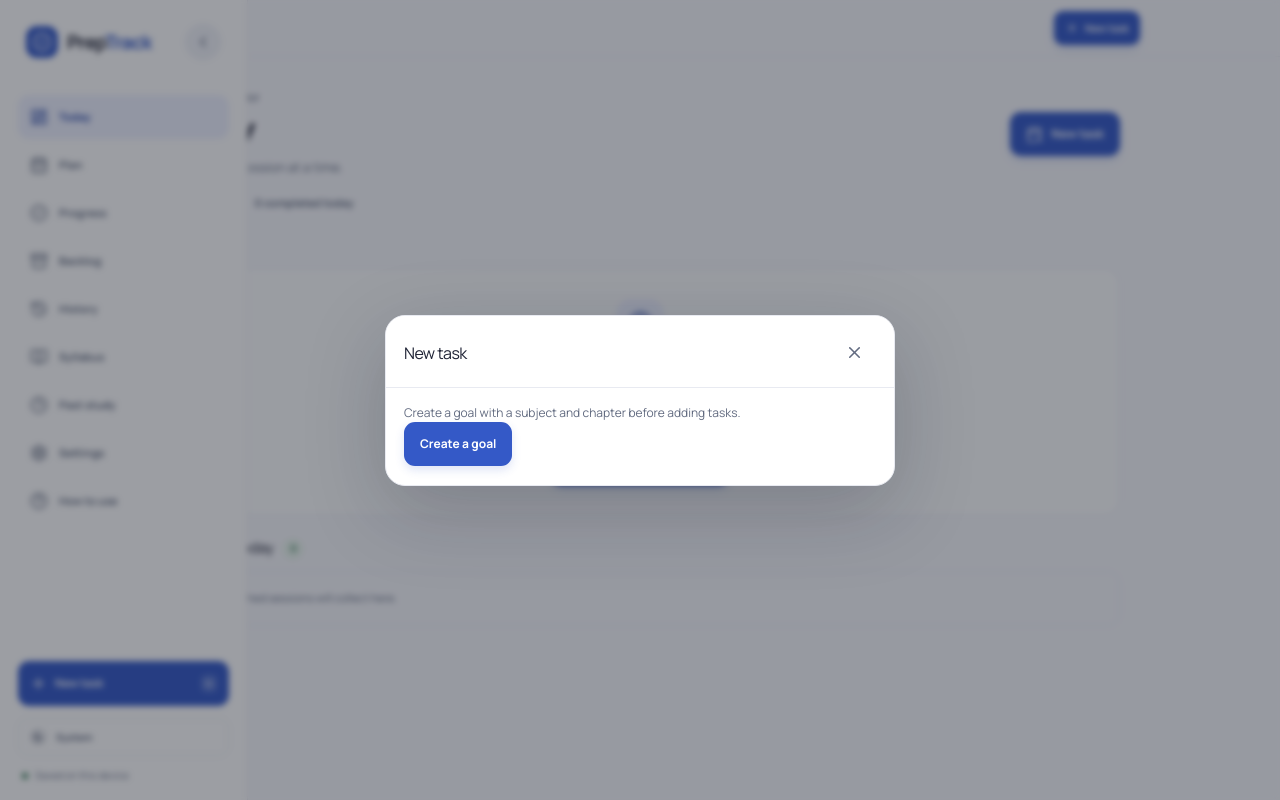
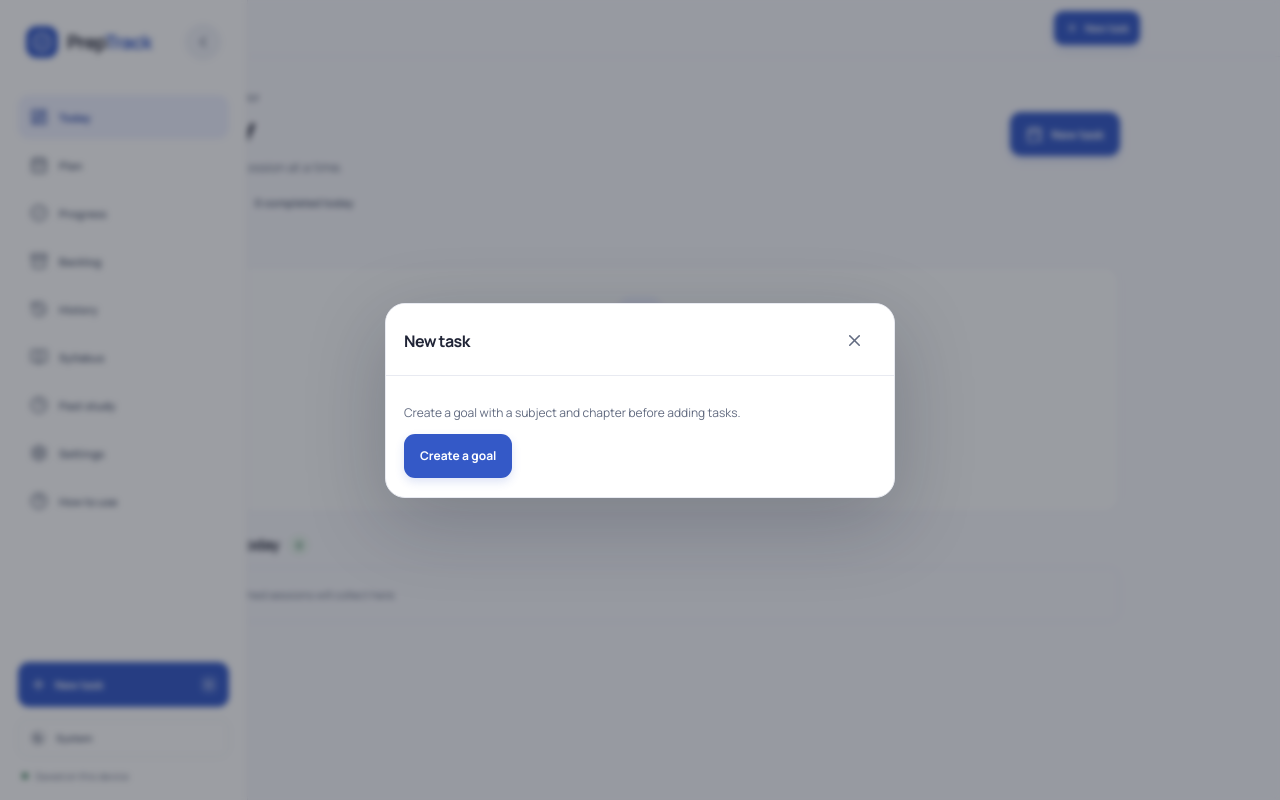
Before and after one commit to Mohammad-Faiz-Cloud-Engineer/PrepTrack, a React (Vite) app: page / in a window 1280 px wide. Both pictures are taken after a click on the button "New task". Built offline with nearby package versions, Linux system fonts and the light colour scheme.

Commit message:
Simplify styling and modal behavior

```diff
--- a/package.json
+++ b/package.json
@@ -21,14 +21,12 @@
     "zustand": "^5.0.3"
   },
   "devDependencies": {
-    "@tailwindcss/vite": "^4.0.0",
     "@types/node": "^22.10.5",
     "@types/react": "^18.3.18",
     "@types/react-dom": "^18.3.5",
     "@vitejs/plugin-react": "^4.3.4",
     "eslint": "^10.11.0",
     "eslint-plugin-react-hooks": "^7.1.1",
-    "tailwindcss": "^4.0.0",
     "typescript": "~5.7.2",
     "typescript-eslint": "^8.71.0",
     "vite": "^6.4.3",
--- a/src/App.tsx
+++ b/src/App.tsx
@@ -66,7 +66,7 @@ export default function App() {
   useEffect(() => {
     const key = (event: KeyboardEvent) => {
       if (event.key.toLowerCase() !== 'n' || event.ctrlKey || event.metaKey || event.altKey || /INPUT|TEXTAREA|SELECT/.test((event.target as HTMLElement).tagName) || (event.target as HTMLElement).isContentEditable) return;
-      if (document.querySelector('[role="dialog"]')) return;
+      if (document.querySelector('dialog[open], [role="dialog"]')) return;
       event.preventDefault(); openComposer();
     };
     window.addEventListener('keydown', key); return () => window.removeEventListener('keydown', key);
--- a/src/components/shared.tsx
+++ b/src/components/shared.tsx
@@ -6,29 +6,16 @@ import { formatDateIST, formatIST } from '../lib/time';
 const TASK_ICONS: Record<TaskType, string> = { Lecture: 'L', Practice: 'P', Revision: 'R' };
 
 export function Modal({ title, onClose, children, sheet = false }: { title: string; onClose: () => void; children: React.ReactNode; sheet?: boolean }) {
-  const panel = useRef<HTMLElement>(null); const closeRef = useRef(onClose);
-  useEffect(() => { closeRef.current = onClose; }, [onClose]);
+  const panel = useRef<HTMLDialogElement>(null);
   useEffect(() => {
-    const previous = document.activeElement instanceof HTMLElement ? document.activeElement : null;
-    const focusable = () => [...(panel.current?.querySelectorAll<HTMLElement>('button:not([disabled]), input:not([disabled]), select:not([disabled]), textarea:not([disabled]), [tabindex]:not([tabindex="-1"])') ?? [])];
-    if (!panel.current?.contains(document.activeElement)) (panel.current?.querySelector<HTMLElement>('[autofocus]') ?? focusable()[0])?.focus();
-    const onKeyDown = (event: KeyboardEvent) => {
-      if (event.key === 'Escape') { closeRef.current(); return; }
-      if (event.key !== 'Tab') return;
-      const items = focusable(); if (!items.length) return;
-      const first = items[0]; const last = items[items.length - 1];
-      if (event.shiftKey && (document.activeElement === first || !panel.current?.contains(document.activeElement))) { event.preventDefault(); last.focus(); }
-      else if (!event.shiftKey && (document.activeElement === last || !panel.current?.contains(document.activeElement))) { event.preventDefault(); first.focus(); }
-    };
-    window.addEventListener('keydown', onKeyDown);
-    return () => { window.removeEventListener('keydown', onKeyDown); previous?.focus(); };
+    const dialog = panel.current;
+    dialog?.showModal();
+    return () => dialog?.close();
   }, []);
-  return <div className={`modal-backdrop ${sheet ? 'sheet-backdrop' : ''}`} onMouseDown={event => { if (event.target === event.currentTarget) onClose(); }}>
-    <section className={`modal-panel ${sheet ? 'bottom-sheet' : ''}`} role="dialog" aria-modal="true" aria-label={title}>
+  return <dialog ref={panel} className={`modal-panel ${sheet ? 'bottom-sheet' : ''}`} aria-label={title} onCancel={event => { event.preventDefault(); onClose(); }} onClick={event => { if (event.target === event.currentTarget) onClose(); }}>
       <header className="modal-head"><h2>{title}</h2><button className="icon-button" aria-label="Close" onClick={onClose}><X size={19} /></button></header>
       {children}
-    </section>
-  </div>;
+  </dialog>;
 }
 
 export function TaskPath({ state, task, compact = false }: { state: AppState; task: Task; compact?: boolean }) {
--- a/src/styles.css
+++ b/src/styles.css
@@ -1,5 +1,3 @@
-@import "tailwindcss";
-
 :root {
   color-scheme: light;
   font-family: "Manrope", sans-serif;
@@ -337,9 +335,8 @@ input[type="checkbox"] { accent-color: var(--brand); width: 15px; height: 15px;
 .theme-select { width: 100%; justify-content: space-between; }
 .theme-select button { flex: 1; }
 
-.modal-backdrop { position: fixed; inset: 0; z-index: 60; display: flex; align-items: center; justify-content: center; padding: max(20px, env(safe-area-inset-top)) max(20px, env(safe-area-inset-right)) max(20px, env(safe-area-inset-bottom)) max(20px, env(safe-area-inset-left)); background: rgba(20, 24, 36, .42); backdrop-filter: blur(3px); animation: fade-in .15s ease-out; }
-.sheet-backdrop { padding: max(12px, env(safe-area-inset-top)) env(safe-area-inset-right) 0 env(safe-area-inset-left); }
-.modal-panel { width: min(100%, 510px); max-height: min(90dvh, 840px); overflow-y: auto; border: 1px solid var(--line); border-radius: 20px; background: var(--surface); box-shadow: var(--shadow-modal); animation: modal-in .18s ease-out; }
+dialog.modal-panel { position: fixed; inset: 0; width: min(calc(100% - 40px), 510px); max-height: min(90dvh, 840px); overflow-y: auto; margin: auto; padding: 0; border: 1px solid var(--line); border-radius: 20px; background: var(--surface); color: var(--text); box-shadow: var(--shadow-modal); animation: modal-in .18s ease-out; }
+dialog.modal-panel::backdrop { background: rgba(20, 24, 36, .42); backdrop-filter: blur(3px); animation: fade-in .15s ease-out; }
 .modal-head { position: sticky; top: 0; z-index: 2; display: flex; align-items: center; justify-content: space-between; gap: 12px; padding: 15px 18px 12px; border-bottom: 1px solid var(--line); background: var(--surface); }
 .modal-head h2 { margin: 0; font-size: 16px; letter-spacing: -.035em; }
 .composer-form, .detail-body { display: grid; gap: 14px; padding: 16px 18px 19px; }
@@ -363,7 +360,7 @@ input[type="checkbox"] { accent-color: var(--brand); width: 15px; height: 15px;
 .timestamp-list > div { min-height: 40px; display: flex; justify-content: space-between; align-items: center; gap: 10px; border-bottom: 1px solid var(--line); }
 .timestamp-list dt { color: var(--muted); font-size: 10px; }
 .timestamp-list dd { margin: 0; text-align: right; font-size: 10px; font-variant-numeric: tabular-nums; }
-.bottom-sheet { align-self: flex-end; width: 100%; max-height: 94dvh; border-radius: 20px 20px 0 0; padding-bottom: env(safe-area-inset-bottom); }
+dialog.modal-panel.bottom-sheet { inset: auto 0 0; width: 100%; max-width: none; max-height: 94dvh; margin: 0; border-radius: 20px 20px 0 0; padding-bottom: env(safe-area-inset-bottom); }
 .more-appearance { display: flex; flex-wrap: wrap; align-items: center; justify-content: space-between; gap: 12px; margin-top: 22px; padding: 14px; border: 1px solid var(--line); border-radius: 13px; background: var(--surface); box-shadow: var(--shadow-card); }
 .more-appearance h2 { margin: 0 0 3px; font-size: 12px; }
 .more-appearance p { margin: 0; color: var(--muted); font-size: 10px; }
--- a/vite.config.ts
+++ b/vite.config.ts
@@ -1,13 +1,12 @@
 import { defineConfig } from 'vite';
 import react from '@vitejs/plugin-react';
-import tailwindcss from '@tailwindcss/vite';
 import { VitePWA } from 'vite-plugin-pwa';
 
 const base = process.env.VITE_BASE_PATH || '/';
 
 export default defineConfig({
   base,
-  plugins: [react(), tailwindcss(), VitePWA({
+  plugins: [react(), VitePWA({
     registerType: 'autoUpdate',
     includeAssets: ['favicon.svg'],
     manifest: {
```
Also changed, not shown: 1 other file (tests, documents, lock files or other folders).
